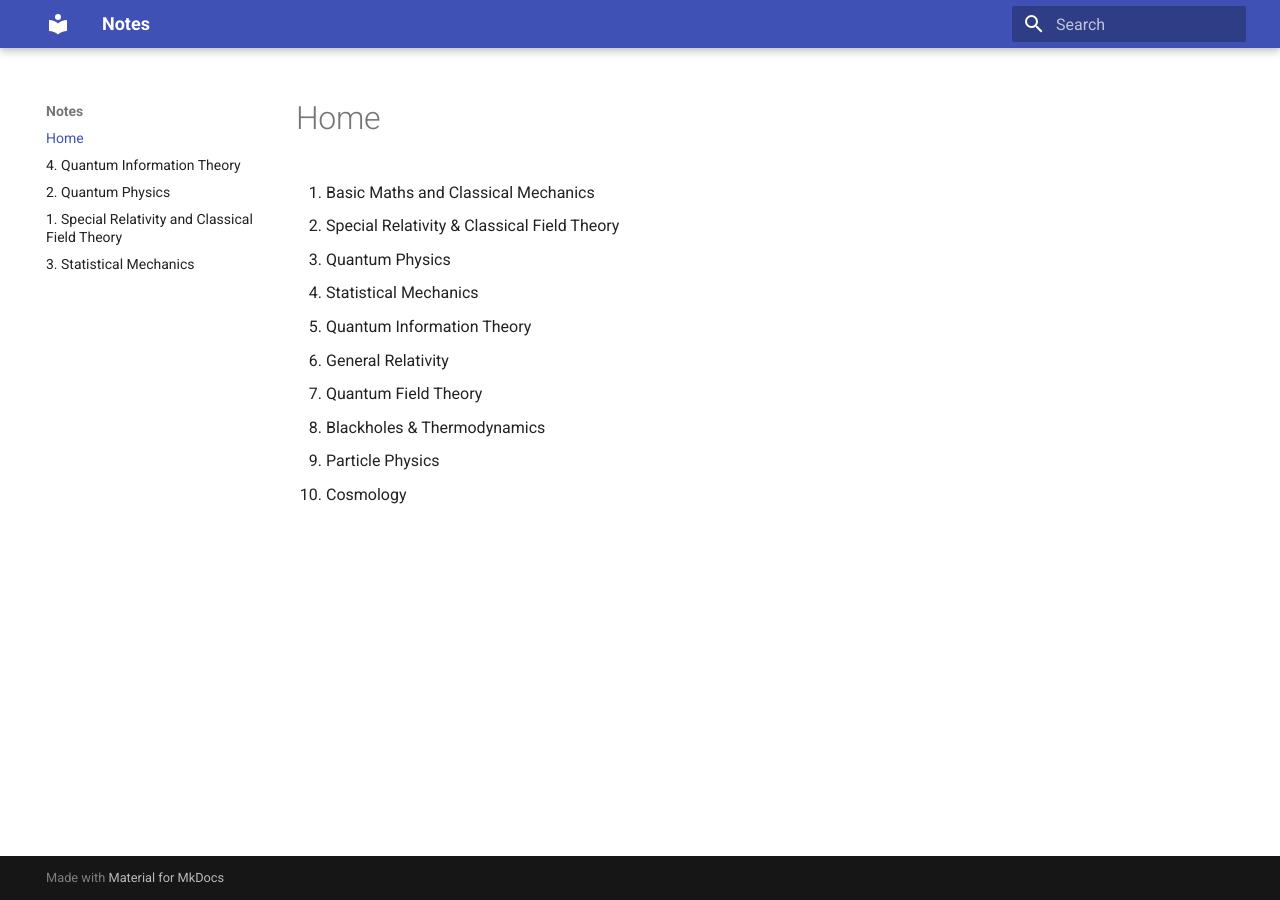
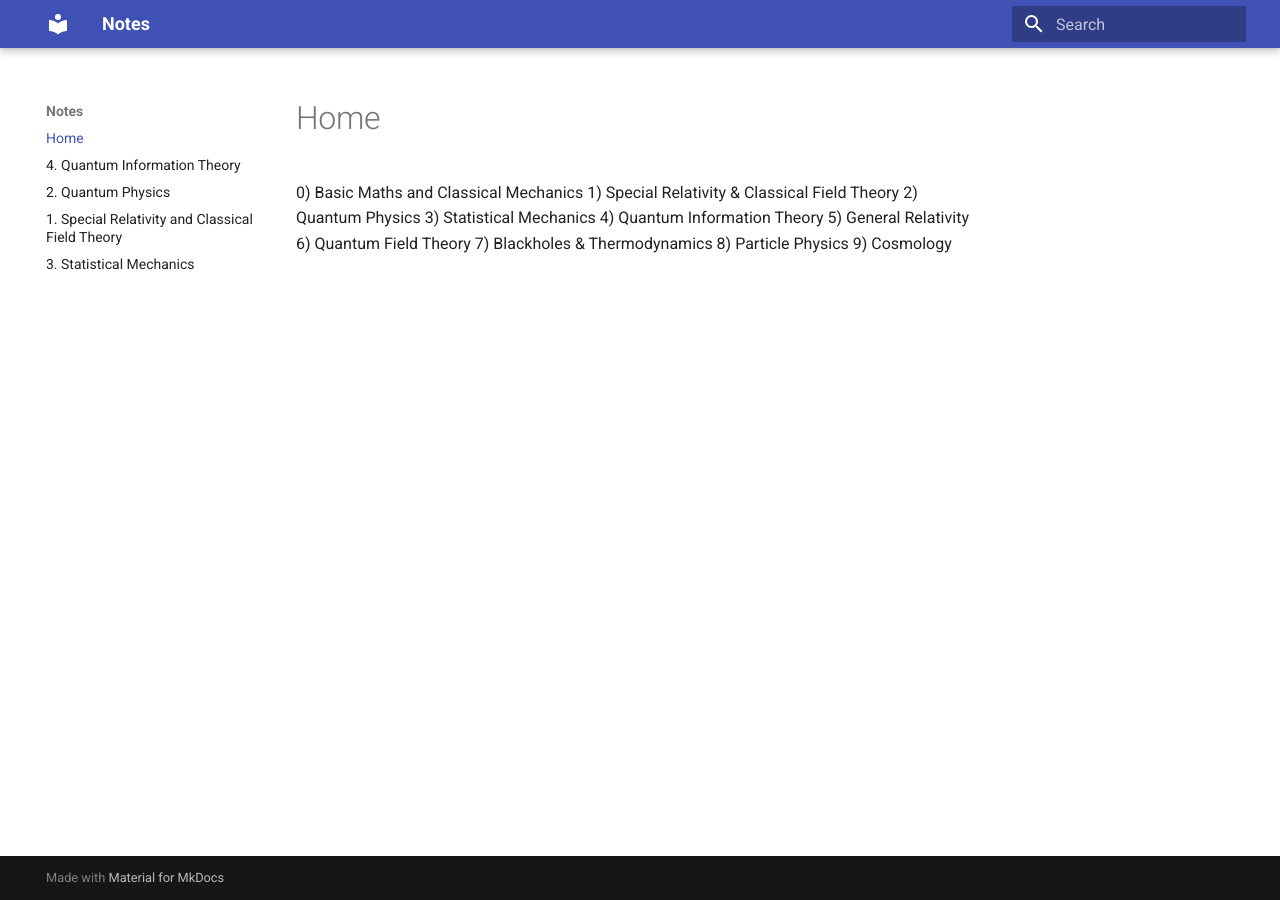
Before and after one commit to regstuff/notes, an MkDocs documentation site: the page built from docs/index.md, in a window 1280 px wide. Built offline with MkDocs 1.6.1 and Material for MkDocs 9.7.7, drawn with Linux system fonts in a browser that asks for light colours.

Commit message:
Update index formatting from '-' to ')'

```diff
--- a/docs/index.md
+++ b/docs/index.md
@@ -1,10 +1,10 @@
-0. Basic Maths and Classical Mechanics
-1. Special Relativity & Classical Field Theory
-2. Quantum Physics
-3. Statistical Mechanics
-4. Quantum Information Theory
-5. General Relativity
-6. Quantum Field Theory
-7. Blackholes & Thermodynamics
-8. Particle Physics
-9. Cosmology
+0) Basic Maths and Classical Mechanics
+1) Special Relativity & Classical Field Theory
+2) Quantum Physics
+3) Statistical Mechanics
+4) Quantum Information Theory
+5) General Relativity
+6) Quantum Field Theory
+7) Blackholes & Thermodynamics
+8) Particle Physics
+9) Cosmology
```
